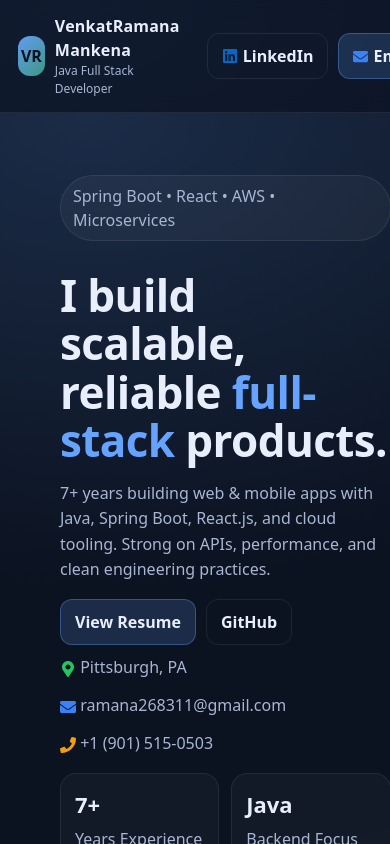
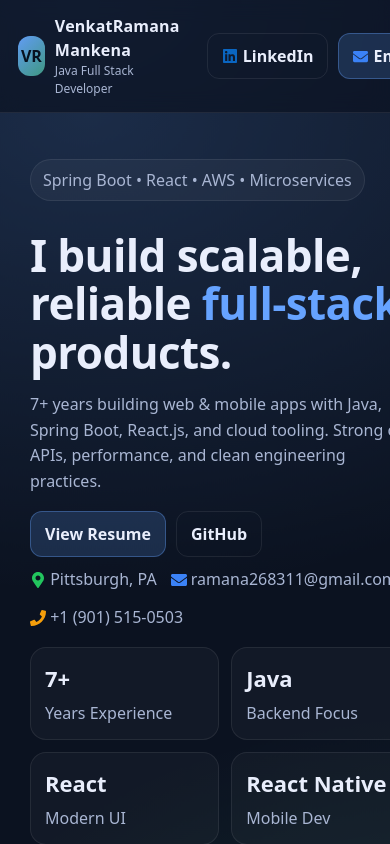
Before and after one commit to Venky268311/venkat-portfolio, a React (Vite) app: page / in a window 390 px wide. Shown: the top 844 px of the page. Built offline with nearby package versions, Linux system fonts and the light colour scheme.

Commit message:
Styles Changes

```diff
--- a/src/styles.css
+++ b/src/styles.css
@@ -260,3 +260,12 @@ h1{
   display:flex;
   justify-content:center;
 }
+
+@media (max-width: 768px) {
+  .main{
+    padding: 30px;
+  }
+  .hero{
+    padding: 0px;
+  }
+}
```
